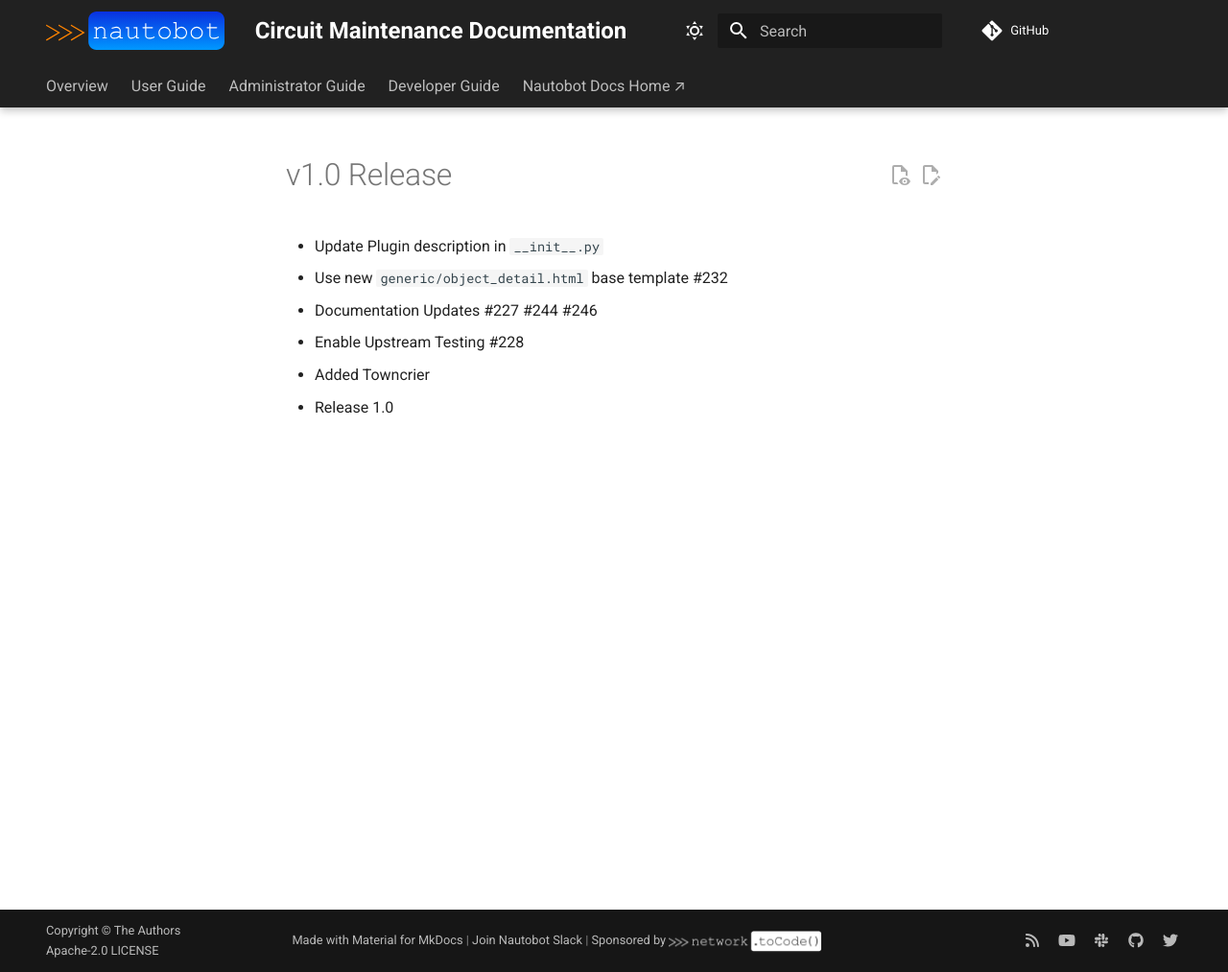
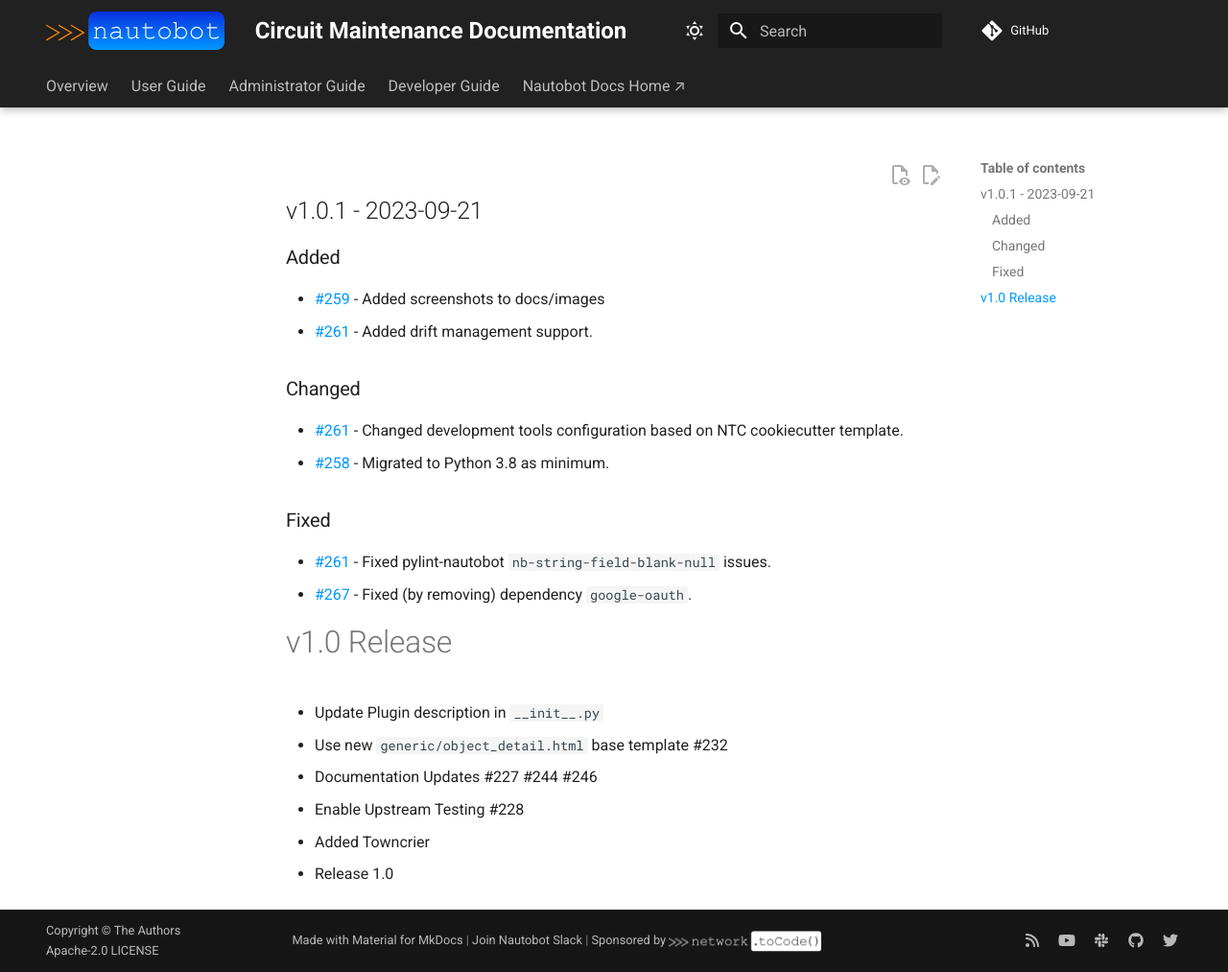
Before and after one commit to nautobot/nautobot-app-circuit-maintenance, an MkDocs documentation site: the page built from docs/admin/release_notes/version_1.0.md, in a window 1280 px wide and 1013 px high. Shown: the whole window at 96% size. Built offline with MkDocs 1.6.1 and Material for MkDocs 9.7.7, drawn with Linux system fonts in a browser that asks for light colours; comment, search, counter and statistics services are not loaded.

Commit message:
Add release notes for 1.0.1

```diff
--- a/docs/admin/release_notes/version_1.0.md
+++ b/docs/admin/release_notes/version_1.0.md
@@ -1,4 +1,21 @@
 <!-- markdownlint-disable MD024 -->
+
+## v1.0.1 - 2023-09-21
+
+### Added
+
+- [#259](https://github.com/nautobot/nautobot-plugin-circuit-maintenance/issues/259) - Added screenshots to docs/images
+- [#261](https://github.com/nautobot/nautobot-plugin-circuit-maintenance/issues/261) - Added drift management support.
+
+### Changed
+
+- [#261](https://github.com/nautobot/nautobot-plugin-circuit-maintenance/issues/261) - Changed development tools configuration based on NTC cookiecutter template.
+- [#258](https://github.com/nautobot/nautobot-plugin-circuit-maintenance/issues/258) - Migrated to Python 3.8 as minimum.
+
+### Fixed
+
+- [#261](https://github.com/nautobot/nautobot-plugin-circuit-maintenance/issues/261) - Fixed pylint-nautobot `nb-string-field-blank-null` issues.
+- [#267](https://github.com/nautobot/nautobot-plugin-circuit-maintenance/issues/267) - Fixed (by removing) dependency `google-oauth`.
 
 # v1.0 Release
 
```
